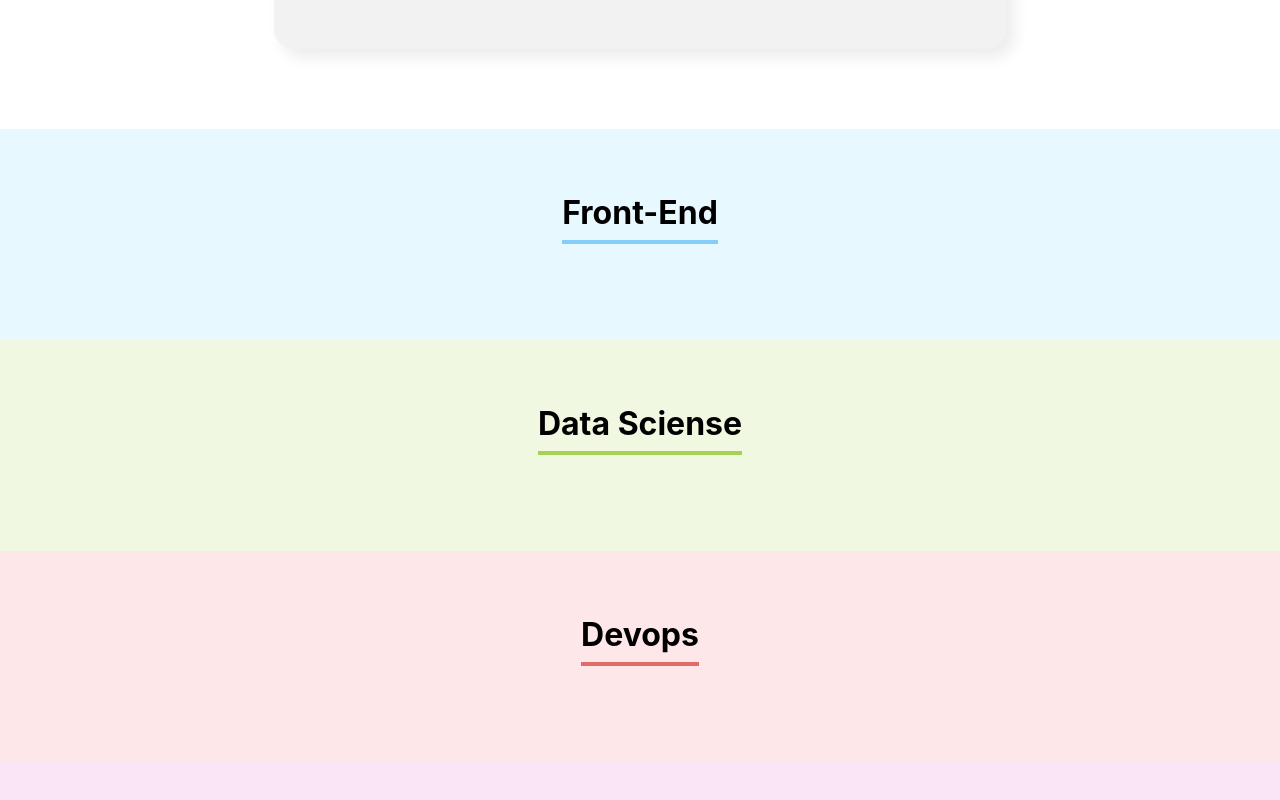
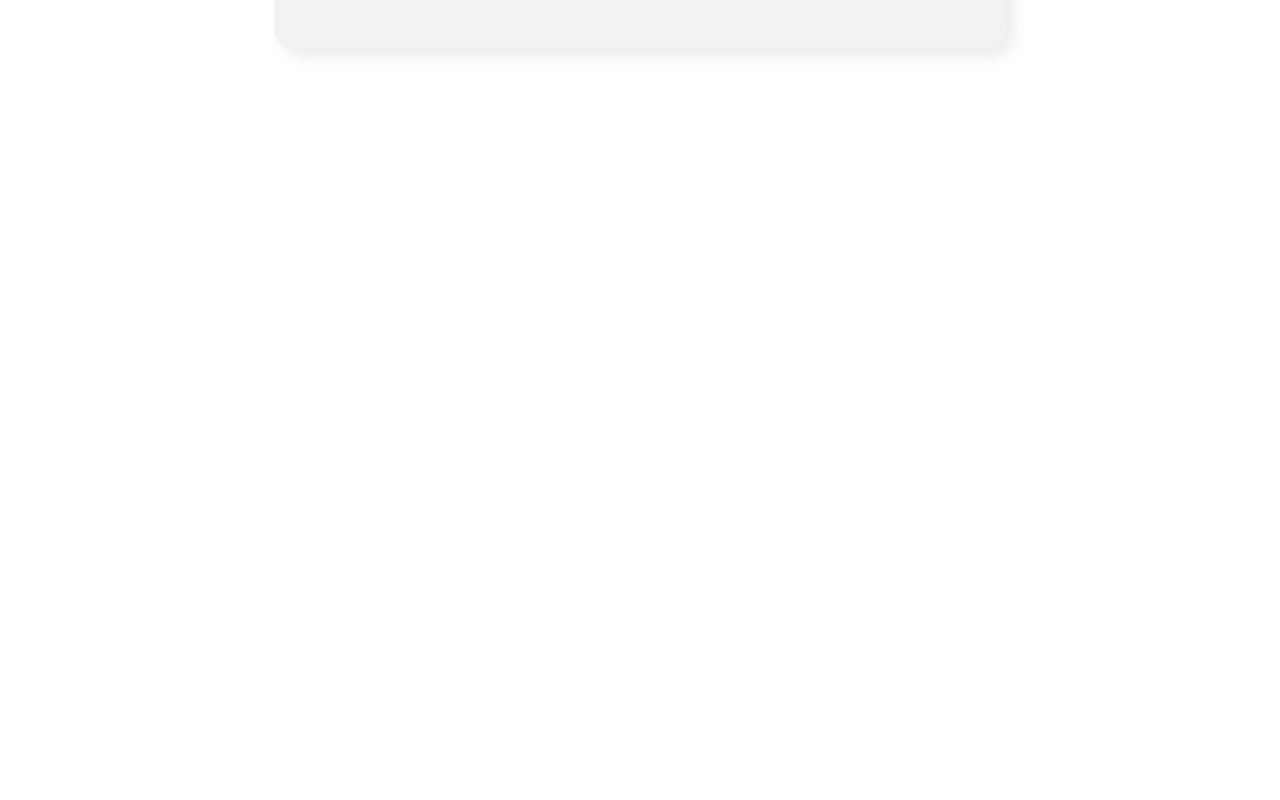
Before and after one commit to leasampaio/organo, a React (Create React App) app: page / in a window 1280 px wide. Shown: the part 1340-2140 px from the top of the page. After the commit the page ends 1469 px from the top, so only its background shows below. Built offline with nearby package versions, Linux system fonts and the light colour scheme.

Commit message:
feat: esconder colaborador vazio e limpar forms

```diff
--- a/src/componentes/Formulario/index.js
+++ b/src/componentes/Formulario/index.js
@@ -18,6 +18,10 @@ const Formulario = (props) => {
             imagem,
             time,
         })
+        setNome('')
+        setCargo('')
+        setImagem('')
+        setTime('')
     }
     return (
         <section className="formulario">
--- a/src/componentes/Time/index.js
+++ b/src/componentes/Time/index.js
@@ -6,7 +6,7 @@ const Time = (props) =>{
     const ccsBorda = {borderColor: props.corPrimaria}
 
     return(
-        <section className="time" style={cssFundo}>
+        (props.colaboradores.length > 0) &&<section className="time" style={cssFundo}>
             <h3 style={ccsBorda}>{props.nome}</h3>
             <div className="colaboradores">
                 {props.colaboradores.map(colaborador =>
```
